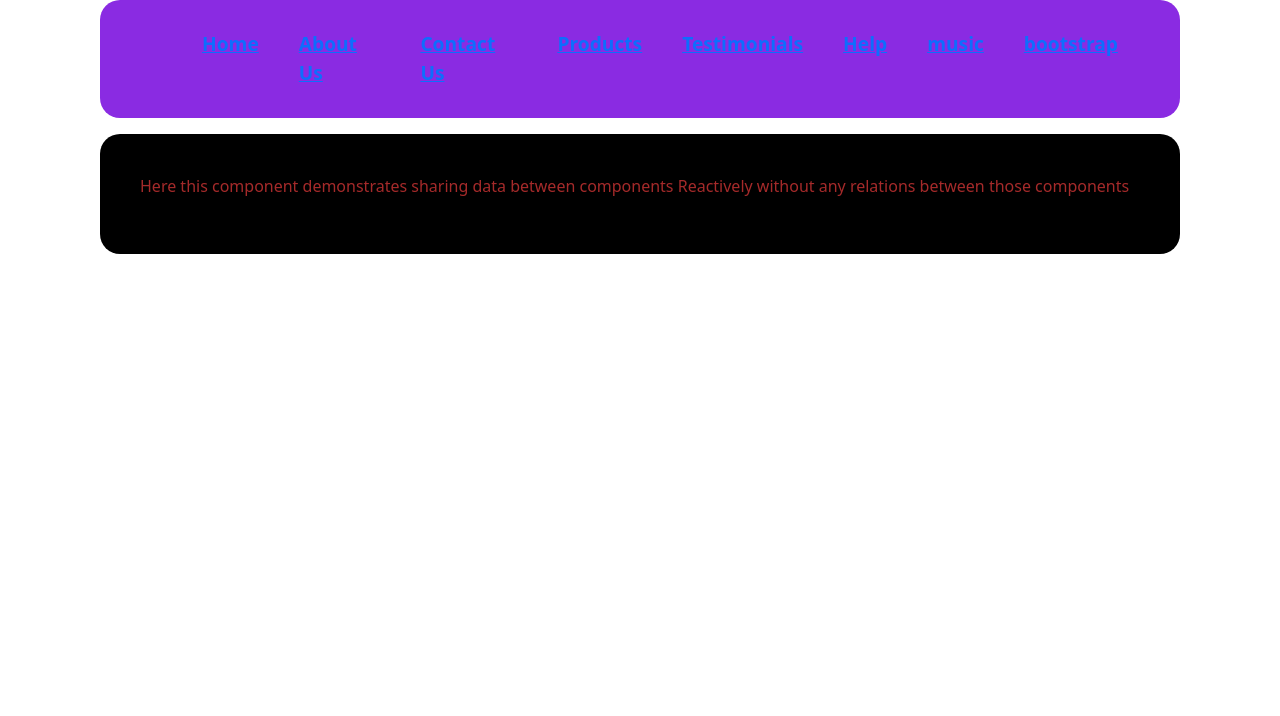
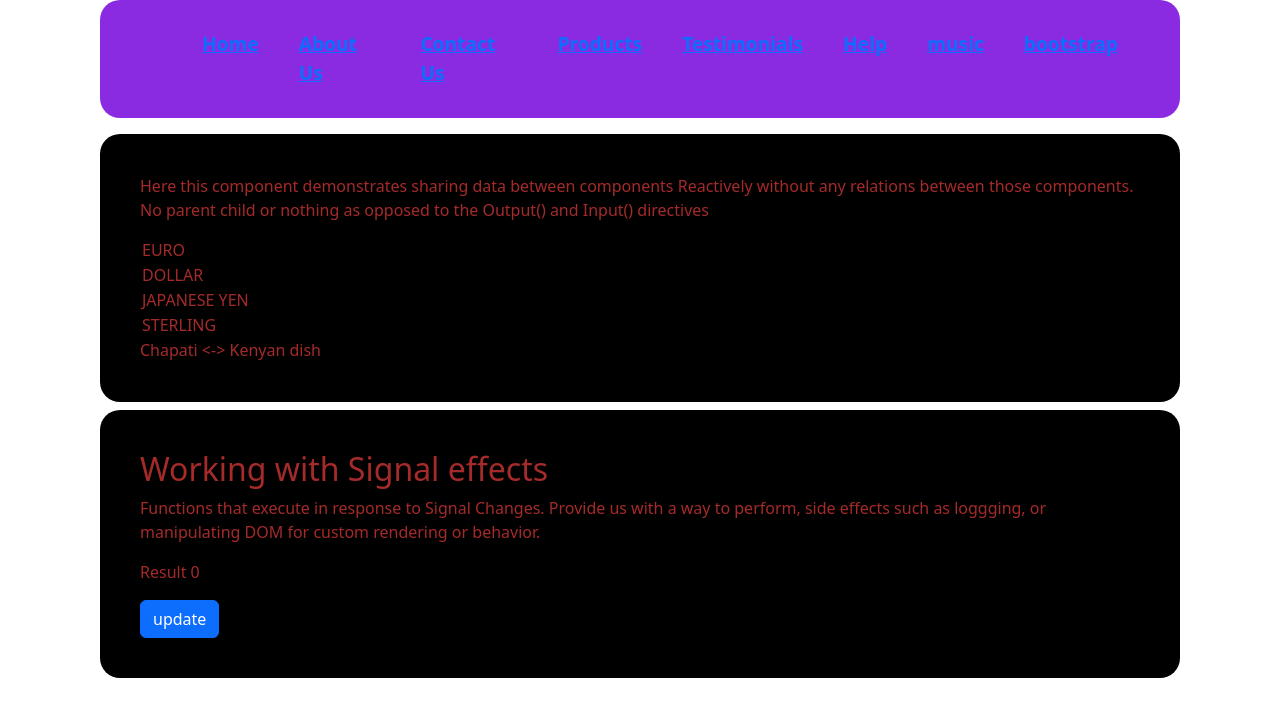
Before and after one commit to kisevu/Reactive-Patterns-RxJs, an Angular app: page /details in a window 1280 px wide. Shown: the top 716 px of the page. Built offline with nearby package versions, Linux system fonts and the light colour scheme.

Commit message:
Signals as a replacement to Zone.js which does entire component tree checks when change has been detected as opposed to signals which narrows down to the affected components and re-renders the ui smartly

```diff
--- a/src/app/components/details/details.component.html
+++ b/src/app/components/details/details.component.html
@@ -1,10 +1,30 @@
 
 <div class="container">
-  <p>Here this component demonstrates sharing data between components Reactively without any relations between those components</p>
+  <p>Here this component demonstrates sharing data between components Reactively without any relations between those components.
+    No parent child or nothing as opposed to the Output() and Input() directives
+  </p>
   @if (selectedRecipe$ | async; as recipe) {
     <div class="section">
       <span>{{recipe.title}}</span>
       <span>{{recipe.description}}</span>
     </div>
   }
+
+  @for (currency of currencies(); track $index) {
+    <option>{{currency}}</option>
+  } @empty {
+    <div>No currencies </div>
+  }
+
+  <div>{{recipes().title}} <->  {{recipes().description}}</div>
 </div>
+
+
+<div class="container mt-2">
+  <h2>Working with Signal effects</h2>
+  <p>Functions that execute in response to Signal Changes. Provide us with a way to perform,
+    side effects  such as loggging, or manipulating DOM for custom rendering or behavior.
+  </p>
+  <p>Result {{counter()}}</p>
+  <button class="btn btn-primary" (click)="update()">update</button>
+</div>
--- a/src/app/components/details/details.component.ts
+++ b/src/app/components/details/details.component.ts
@@ -1,6 +1,7 @@
-import { Component, inject } from '@angular/core';
+import { Component, inject, signal, OnInit, computed, effect } from '@angular/core';
 import { SharedDataService } from '../../services/shared/shared-data.service';
 import { AsyncPipe } from '@angular/common';
+import { Recipe } from '../../models/recipe.model';
 
 @Component({
   selector: 'app-details',
@@ -9,13 +10,45 @@ import { AsyncPipe } from '@angular/common';
   templateUrl: './details.component.html',
   styleUrl: './details.component.css'
 })
-export class DetailsComponent {
+export class DetailsComponent implements OnInit {
 
 
   sharedDataService = inject(SharedDataService);
 
   selectedRecipe$ = this.sharedDataService.selectedRecipe$;
 
+  counter = signal(0);
+
+   /* Creating signals  using constructor  function */
+
+   name = signal<string>('Kevin');
+   currencies = signal(['EURO','DOLLAR','JAPANESE YEN','STERLING']);
+   recipes = signal<Recipe>({title:'tacos',description: 'American cuisine'});
+   firstName = signal('Kevin');
+   secondName = signal('Ameda');
+
+   conjoined = computed( ()=> `${this.firstName()} ${this.secondName()}` );
 
 
+
+   ngOnInit(): void {
+    //Called after the constructor, initializing input properties, and the first call to ngOnChanges.
+    //Add 'implements OnInit' to the class.
+    this.recipes.set({title: 'Chapati',description: 'Kenyan dish'});
+    this.name.update(data=>  "Name: "+ data);
+    console.log(this.conjoined());
+   }
+
+
+   constructor(){
+    effect(()=> {
+      console.log('The updated value is ', this.counter());
+    });
+   }
+
+
+   update() {
+    this.counter.update((current)=> current + 1);
+   }
+
 }
```
